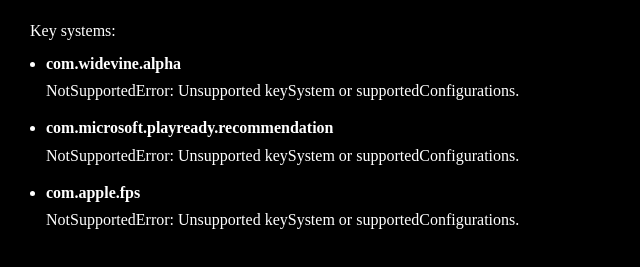
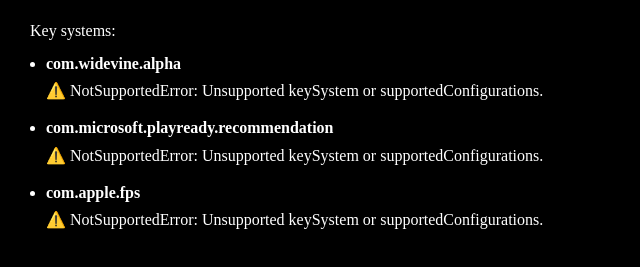
Before and after one commit to vvideo/hdcp, a website: page index.html in a window 1280 px wide. Shown: the part 61-328 px from the top of the page, without its empty margins (0-640 px from the left). Drawn offline with Linux system fonts and the light colour scheme.

Commit message:
Update index.html

```diff
--- a/index.html
+++ b/index.html
@@ -85,7 +85,7 @@
                 console.log(result);
             })
             .catch((error) => {
-                widevineElem.innerText = error;
+                widevineElem.innerText = '⚠️ ' + error;
                 console.error(error);
             });
 
@@ -95,7 +95,7 @@
                 console.log(result);
             })
             .catch((error) => {
-                playreadyElem.innerText = error;
+                playreadyElem.innerText = '⚠️ ' + error;
                 console.error(error);
             });
 
@@ -105,7 +105,7 @@
                 console.log(result);
             })
             .catch((error) => {
-                fairplayElem.innerText = error;
+                fairplayElem.innerText = '⚠️ ' + error;
                 console.error(error);
             });
 </script>
```
